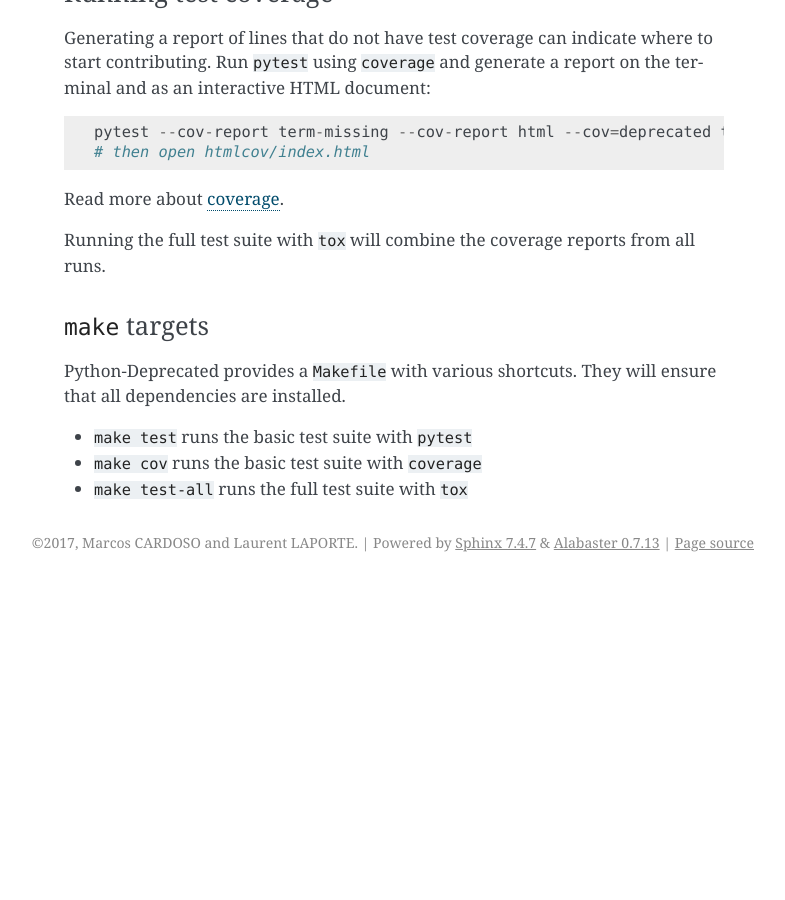
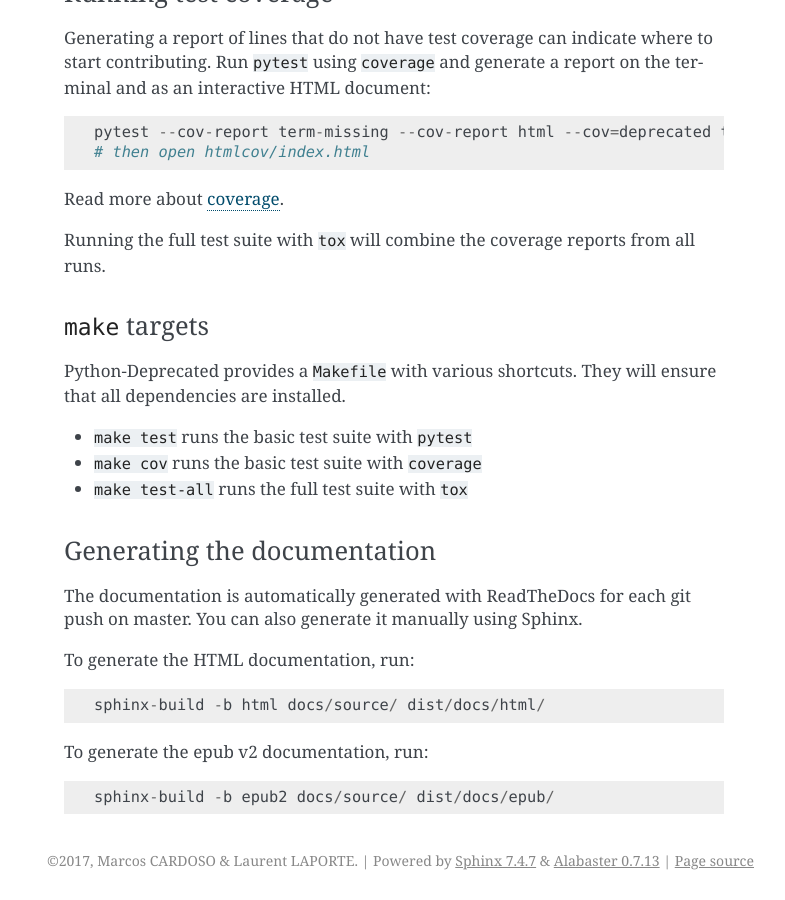
Before and after one commit to vrcmarcos/python-deprecated, a Sphinx documentation site: the page built from docs/source/contributing.rst, in a window 1280 px wide and 900 px high, scrolled down 2351 px. Shown: the whole window, without its empty margins (356-1141 px from the left). Built offline with Sphinx 7.4.7, drawn with Linux system fonts in a browser that asks for light colours; before the commit the page ends 2933 px from its top, so only the background shows below that.

Commit message:
Add the configuration for epub documentation.

```diff
--- a/CONTRIBUTING.rst
+++ b/CONTRIBUTING.rst
@@ -133,3 +133,18 @@
 - ``make test`` runs the basic test suite with ``pytest``
 - ``make cov`` runs the basic test suite with ``coverage``
 - ``make test-all`` runs the full test suite with ``tox``
+
+Generating the documentation
+~~~~~~~~~~~~~~~~~~~~~~~~~~~~
+
+The documentation is automatically generated with ReadTheDocs for each git push on master.
+You can also generate it manually using Sphinx.
+
+To generate the HTML documentation, run::
+
+    sphinx-build -b html docs/source/ dist/docs/html/
+
+
+To generate the epub v2 documentation, run::
+
+    sphinx-build -b epub2 docs/source/ dist/docs/epub/
--- a/docs/source/api.rst
+++ b/docs/source/api.rst
@@ -2,8 +2,6 @@
 
 API
 ===
-
-.. module:: deprecated
 
 This part of the documentation covers all the interfaces of Python-Deprecated.
 
--- a/docs/source/conf.py
+++ b/docs/source/conf.py
@@ -51,8 +51,8 @@
 
 # General information about the project.
 project = 'Python-Deprecated'
-copyright = '2017, Marcos CARDOSO and Laurent LAPORTE'
-author = 'Marcos CARDOSO and Laurent LAPORTE'
+copyright = '2017, Marcos CARDOSO & Laurent LAPORTE'
+author = 'Marcos CARDOSO & Laurent LAPORTE'
 
 # The version info for the project you're documenting, acts as replacement for
 # |version| and |release|, also used in various other places throughout the
@@ -169,3 +169,26 @@
 
 # Example configuration for intersphinx: refer to the Python standard library.
 intersphinx_mapping = {'https://docs.python.org/3/': None}
+
+# -- Options for EPub output -------------------------------------------
+
+epub_basename = project
+epub_theme = 'epub'
+epub_theme_options = {
+    # relbar1: If this is true, the relbar1 block is inserted in the epub output, otherwise it is omitted.
+    'relbar1': False,
+
+    # footer: If this is true, the footer block is inserted in the epub output, otherwise it is omitted.
+    'footer': False
+}
+epub_title = "Python-Deprecated Library v1.1 documentation"
+epub_description = "Python @deprecated decorator to deprecate old python classes, functions or methods."
+epub_author = author
+epub_contributor = "Original idea from Leandro REGUEIRO, Patrizio BERTONI, Eric WIESER"
+epub_language = language or 'en'
+epub_publisher = "www.lulu.com"
+epub_copyright = copyright
+epub_identifier = "978-0-244-62776-8"
+epub_scheme = 'ISBN'
+epub_uid = "BookId"  # dacd6b24-3909-4358-8527-359be2e25777
+epub_cover = ('_static/title-page.jpg', '')
```
Also changed, not shown: docs/blurb.rst (added, +7 -0 lines), docs/source/_static/title-page.jpg (added), 2 other files.
